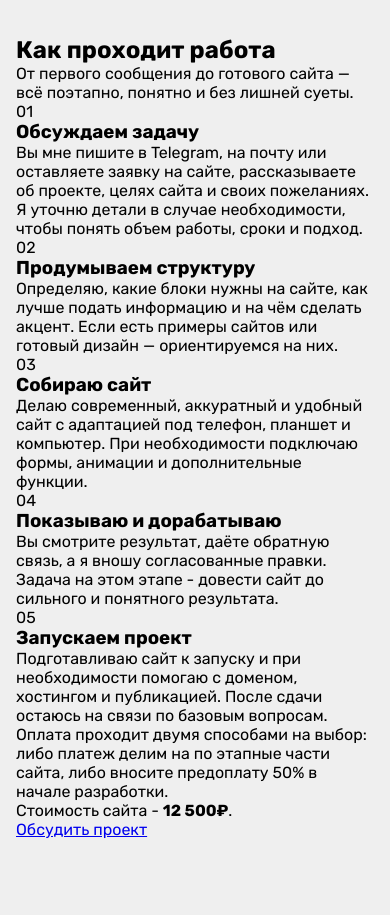
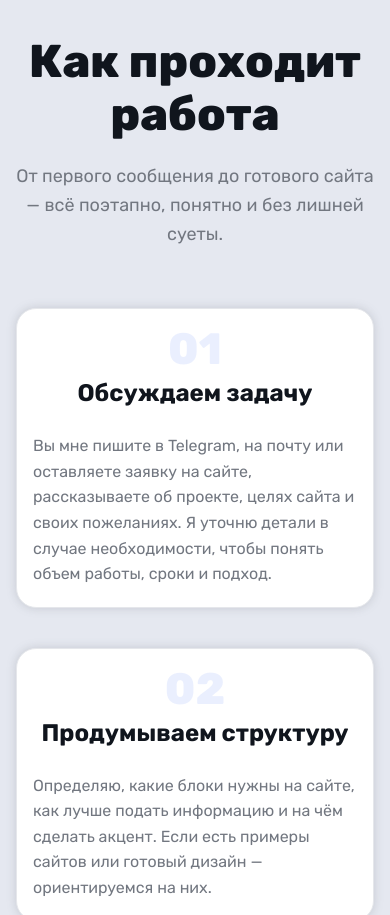
Before and after one commit to likedgrall/portfolio, a plain HTML site: page index.html in a window 390 px wide. Shown: the part 3080-3995 px from the top of the page. Drawn offline with Linux system fonts and the light colour scheme.

Commit message:
Add files via upload

```diff
--- a/css/media.css
+++ b/css/media.css
@@ -252,7 +252,16 @@ body {
     }
   }
 
-  /*  */
+  /* Адаптация процесса работы */
+
+  .process .process__card {
+    width: 100%;
+  }
+
+  .process .process__bottom {
+    flex-direction: column;
+    text-align: center;
+  }
 }
 
 @media (max-width: 525px) {
@@ -309,6 +318,25 @@ body {
       gap: 28px;
     }
   }
+
+  /* Адаптация Процесса работы */
+
+  .process .process__card-title {
+    align-items: center;
+    justify-content: center;
+  }
+
+  .process .process__card-title h3 {
+    margin-top: 50px;
+    text-align: center;
+    padding: 0;
+    margin-bottom: 10px;
+  }
+
+  .process .process__number {
+    right: 50%;
+    transform: translateX(50%);
+  }
 }
 
 @media (max-width: 400px) {
@@ -346,37 +374,13 @@ body {
     }
   }
 
-  /* Адаптация section Price */
-  .price {
-    & .price__elements {
-      & .card__price {
-        & .price-title {
-          & p {
-            font-size: 14px;
-          }
-        }
+  /* Адаптация процесса работы */
 
-        & .price-advantage {
-          & ul {
-            & li {
-              font-size: 14px;
-            }
-          }
-        }
+  .process .process__card-title {
+    padding: 20px 16px;
+  }
 
-        & .price-action {
-          & p {
-            font-size: 14px;
-            color: var(--color2);
-            font-weight: 400;
-            text-align: center;
-            margin: 0;
-          }
-        }
-        & a {
-          font-size: 16px !important;
-        }
-      }
-    }
+  .process .process__elements {
+    gap: 40px;
   }
 }
--- a/css/style.css
+++ b/css/style.css
@@ -400,7 +400,7 @@ header {
   }
 }
 
-.price {
+/* .price {
   border-radius: 24px;
   background-color: #4f7ef50f;
   background-size: 400%;
@@ -522,14 +522,12 @@ header {
           margin: 0;
         }
 
-        /* Стилизация текста с ценой - делаем его крупным */
         & p:first-child {
           font-size: 14px;
           color: var(--color2);
           margin-bottom: 5px;
         }
 
-        /* Если хотите сделать цену еще крупнее, добавьте */
         & p:first-child::after {
           content: "";
           display: block;
@@ -570,6 +568,146 @@ header {
       }
     }
   }
+} */
+
+.process {
+  border-radius: 24px;
+  background-color: #4f7ef50f;
+  background-size: 400%;
+  background-repeat: no-repeat;
+  animation: headerBg 5s infinite linear alternate-reverse;
+  box-shadow: 0px 0px 30px #4f7ef50f;
+}
+
+.process h2 {
+  font-size: 46px;
+  text-align: center;
+  color: var(--color2);
+  font-weight: 800;
+  line-height: 115%;
+  margin-bottom: 20px;
+}
+
+.process .process__subtitle {
+  max-width: 760px;
+  margin: 0 auto 60px auto;
+  text-align: center;
+  font-size: 18px;
+  line-height: 160%;
+  color: var(--color3);
+}
+
+.process .process__elements {
+  display: flex;
+  flex-wrap: wrap;
+  justify-content: center;
+  gap: 28px;
+}
+
+.process .process__card {
+  width: calc(50% - 14px);
+  max-width: 520px;
+  box-shadow: 0px 0px 10px var(--color3Shadow);
+  border-radius: 20px;
+  display: flex;
+  flex-direction: column;
+  overflow: hidden;
+  text-align: left;
+  border: 1px solid #e5e7eb;
+  transition: all 0.3s ease;
+  background-color: white;
+  position: relative;
+}
+
+.process .process__card:hover {
+  transform: translateY(-3px);
+  box-shadow: 0px 10px 25px var(--color3Shadow);
+  border: 1px solid rgba(79, 125, 245, 0.18);
+}
+
+.process .process__card-title {
+  display: flex;
+  flex-direction: column;
+  gap: 15px;
+  padding: 28px 24px;
+  width: 100%;
+  position: relative;
+}
+
+.process .process__number {
+  position: absolute;
+  top: 18px;
+  right: 20px;
+  font-size: 44px;
+  font-weight: 800;
+  line-height: 1;
+  color: rgba(79, 125, 245, 0.12);
+  pointer-events: none;
+  transition: color 0.3s ease;
+  margin-left: 30px;
+}
+
+.process .process__card:hover .process__number {
+  color: rgba(79, 125, 245, 0.22);
+}
+
+.process .process__card-title h3 {
+  font-size: 24px;
+  color: var(--color2);
+  margin: 0;
+  padding-right: 70px;
+  line-height: 120%;
+}
+
+.process .process__card-title p {
+  line-height: 160%;
+  font-size: 16px;
+  color: var(--color3);
+  font-weight: 400;
+  margin: 0;
+  text-align: left;
+}
+
+.process .process__bottom {
+  margin-top: 35px;
+  box-shadow: 0px 0px 20px var(--color3Shadow);
+  border-radius: 20px;
+  display: flex;
+  align-items: center;
+  justify-content: space-between;
+  gap: 30px;
+  border: 1px solid #e5e7eb;
+  background-color: white;
+  padding: 24px 24px;
+}
+
+.process .process__bottom p {
+  font-size: 15px;
+  color: var(--color3);
+  line-height: 160%;
+  margin: 0;
+  max-width: 780px;
+}
+
+.process .process__bottom a {
+  background-color: var(--colorMain);
+  padding: 16px 24px;
+  border-radius: 12px;
+  font-size: 18px;
+  text-align: center;
+  cursor: pointer;
+  text-decoration: none;
+  border: 2px solid var(--colorMain);
+  color: white;
+  transition: all 0.3s cubic-bezier(0.4, 0, 0.2, 1);
+  font-weight: 600;
+  box-shadow: 0 4px 12px rgba(0, 0, 0, 0.08);
+  white-space: nowrap;
+}
+
+.process .process__bottom a:hover {
+  background-color: #3e62be;
+  border-color: #3e62be;
 }
 
 .faq {
```
